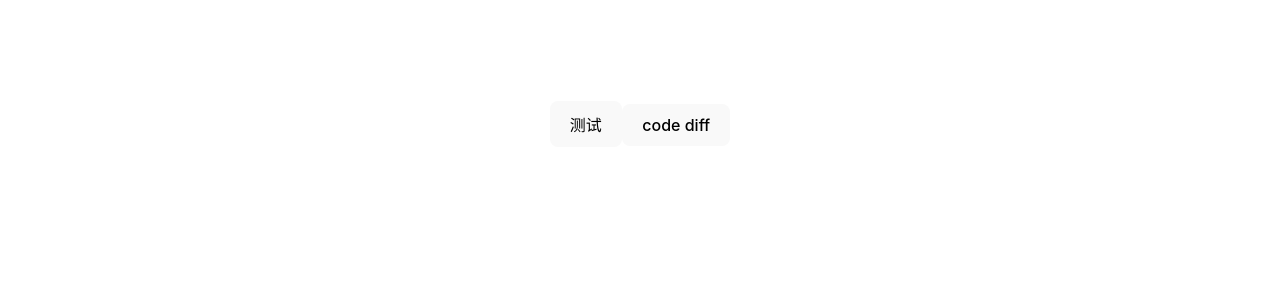
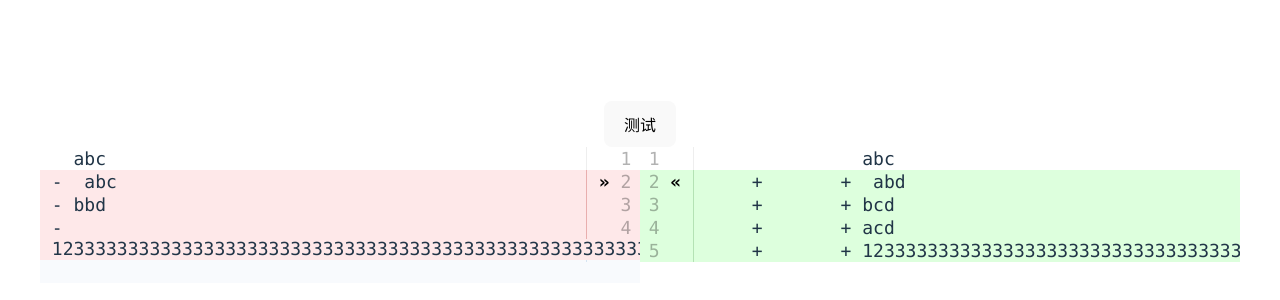
Before and after one commit to feiya1314/vue3-code-diff-merge, a Vue app: page / in a window 1280 px wide. Shown: the part 76-376 px from the top of the page. Built offline with nearby package versions, Linux system fonts and the light colour scheme.

Commit message:
优化对比显示

```diff
--- a/src/App.vue
+++ b/src/App.vue
@@ -1,6 +1,6 @@
 <template>
   <TestComp />
-  <CodeDiffMerge />
+  <CodeDiffMerge :old-string="oldStr" :new-string="newStr"/>
 </template>
 
 <script setup lang="ts">
@@ -10,6 +10,10 @@
 // https://juejin.cn/post/6890545920883032071
 
 import { TestComp, CodeDiffMerge } from './components/index'
+import { ref, reactive, toRefs, defineEmits } from "vue";
+const oldStr = ref("abc \n abc\nbbd\n123333333333333333333333333333333333333333333333333333333333333333333333333333333333333333333333333333333333333");
+const newStr = ref("abc \n abd\nbcd\nacd\n12333333333333333333333333333333333333333333333333333333333333333333333333333333333333333333333333333333333333333333333333333333");
+
 </script>
 
 <style scoped>
--- a/src/components/code-diff-merge/CodeDiffMerge.vue
+++ b/src/components/code-diff-merge/CodeDiffMerge.vue
@@ -1,19 +1,17 @@
 <template>
-  <button @click="doDiffText('abc \n abd\nbcd\nacd\n12333333333333333333333333333333333333333333333333333333333333333333333333333333333333333333333333333333333333333333333333333333')">code diff</button>
-
   <div class="diff">
     <div class="diff-wrapper">
       <div class="diff-content">
-        <div class="diff-page diff-page-left">
+        <div spellcheck="false" class="diff-page diff-page-left">
           <table class="diff-table">
-            <tbody>
+            <tbody contenteditable="true">
               <SideBySideLine v-for="(item, index) in linesPairs" :numTdOffset="numOffset" :groupLines="item.oldLines" :groupSize="item.oldLines.length" position="left" :groupIndex="index" @merge-lines="mergeLines"></SideBySideLine>
             </tbody>
           </table>
         </div>
-        <div class="diff-page diff-page-right">
+        <div spellcheck="false" class="diff-page diff-page-right">
           <table class="diff-table">
-            <tbody>
+            <tbody contenteditable="true">
               <SideBySideLine v-for="(item, index) in linesPairs" :numTdOffset="numOffset" :groupLines="item.newLines" :groupSize="item.newLines.length" position="right" :groupIndex="index" @merge-lines="mergeLines"></SideBySideLine>
             </tbody>
           </table>
@@ -35,8 +33,8 @@ import { TextLine } from './text-line'
 import { ContrastLinesPair } from './contrast-lines-pair'
 import SideBySideLine from './SideBySideLine.vue'
 import hljs from 'highlight.js'
-import { ref, reactive, toRefs, defineEmits } from "vue";
-import { LineStatus } from './line-status-enum'
+import { ref, reactive, toRefs, defineEmits, onMounted } from "vue";
+import { LineStatus } from './line-status-enum';
 
 const props = defineProps({
   pageWidth: {
@@ -56,11 +54,11 @@ const props = defineProps({
   },
   oldString: {
     type: String,
-    required: false
+    required: true
   },
   newString: {
     type: String,
-    required: false
+    required: true
   },
 });
 
@@ -77,24 +75,6 @@ const linesPairs = ref(new Array<ContrastLinesPair>());
 const numOffset = ref(props.pageWidth / 2)
 const widthPx = ref(props.pageWidth + "px")
 const heightPx = ref(props.pageHeight + "px")
-
-// const num = ref(0);
-const doDiffText = (data: string) => {
-  let result: Array<TextLine[]> = getDiff("abc \n abc\nbbd\n123333333333333333333333333333333333333333333333333333333333333333333333333333333333333333333333333333333333333", data);
-  console.log(result);
-
-  let compactResult = compactEmptyLines(result);
-  if (compactResult == null || compactResult.length == 0) {
-    return;
-  }
-  console.log(compactResult);
-  linesPairs.value = compactResult;
-
-  // linesPair.newLines = compactResult[1].newLines;
-  // linesPair.oldLines = compactResult[1].oldLines;
-  // num.value = compactResult[1].newLines.length;
-  // console.log(num.value);
-}
 
 const refreshDiffLines = (oldStr: string, newStr: string) => {
   let result: Array<TextLine[]> = getDiff(oldStr, newStr);
@@ -154,6 +134,11 @@ const mergeLines = (pos: string, index: number) => {
   // console.log("refresh : newStr : " + newStr);
   refreshDiffLines(oldStr, newStr);
 }
+
+// 在组件挂载完成后,初始化开始对比
+onMounted(() => {
+  refreshDiffLines(props.oldString, props.newString);
+})
 </script>
 
 <!-- 上面的script是下面的简化版 -->
@@ -215,6 +200,8 @@ tbody {
   display: table-row-group;
   vertical-align: middle;
   border-color: inherit;
+  border: none;
+  outline: medium;
 }
 
 .diff-content {
@@ -229,7 +216,6 @@ tbody {
   /* overflow-x: auto; */
   overflow-y: hidden;
   width: 50%;
-
 }
 
 /* .diff-page::-webkit-scrollbar {
--- a/src/components/code-diff-merge/SideBySideLine.vue
+++ b/src/components/code-diff-merge/SideBySideLine.vue
@@ -17,7 +17,42 @@
     <!-- -------------------- 右侧 文本列行号 结束------------------------>
 
     <!-- -------------------- 文本列处理 开始------------------------>
-
+    <!-- <td v-if="position == 'right'" class="change-symbol">
+      <div class="line-value-wapper change-symbol-right">
+        <span class="line-prefix line-add" v-if="groupLines[index].status == LineStatus.ADD">&nbsp;+&nbsp;</span>
+        <span class="line-prefix line-del" v-if="groupLines[index].status == LineStatus.REMOVED">&nbsp;-&nbsp;</span>
+        <span class="line-prefix line-empty" v-if="groupLines[index].status == LineStatus.EMPTY">&nbsp;&nbsp;&nbsp;</span>
+        <span class="line-prefix line-normal" v-if="groupLines[index].status == LineStatus.NORMAL">&nbsp;&nbsp;&nbsp;</span>
+      </div>
+    </td> -->
+    <td v-if="groupLines[index].status == LineStatus.ADD && position == 'right'" class="change-symbol line-prefix line-add">
+      <div class="line-value-wapper change-symbol-right">
+        <span class="line-prefix line-add" v-if="groupLines[index].status == LineStatus.ADD">&nbsp;+&nbsp;</span>
+      </div>
+    </td>
+    <td v-if="groupLines[index].status == LineStatus.REMOVED && position == 'right'" class="change-symbol line-prefix line-del">
+      <div class="line-value-wapper change-symbol-right">
+        <span class="line-prefix line-del">&nbsp;-&nbsp;</span>
+      </div>
+    </td>
+    <td v-if="groupLines[index].status == LineStatus.EMPTY && position == 'right'" class="change-symbol line-prefix line-empty">
+      <div class="line-value-wapper change-symbol-right">
+        <span class="line-prefix line-empty">&nbsp;&nbsp;&nbsp;</span>
+      </div>
+    </td>
+    <td v-if="groupLines[index].status == LineStatus.NORMAL && position == 'right'" class="change-symbol line-prefix line-normal">
+      <div class="line-value-wapper change-symbol-right">
+        <span class="line-prefix line-normal">&nbsp;&nbsp;&nbsp;</span>
+      </div>
+    </td>
+    <!-- <td v-if="position == 'left'" class="change-symbol">
+      <div class="line-value-wapper change-symbol-left">
+        <span class="line-prefix line-add" v-if="groupLines[index].status == LineStatus.ADD">&nbsp;+&nbsp;</span>
+        <span class="line-prefix line-del" v-if="groupLines[index].status == LineStatus.REMOVED">&nbsp;-&nbsp;</span>
+        <span class="line-prefix line-empty" v-if="groupLines[index].status == LineStatus.EMPTY">&nbsp;&nbsp;&nbsp;</span>
+        <span class="line-prefix line-normal" v-if="groupLines[index].status == LineStatus.NORMAL">&nbsp;&nbsp;&nbsp;</span>
+      </div>
+    </td> -->
     <td v-if="groupLines[index].status == LineStatus.REMOVED" class="line-value line-del">
       <div class="line-value-wapper">
         <span v-if="position == 'right'" class="line-prefix">&nbsp;&nbsp;&nbsp;&nbsp;&nbsp;&nbsp;</span>
@@ -80,7 +115,6 @@ import { ContrastLinesPair } from './contrast-lines-pair'
 import { ref, reactive, toRefs, computed, defineEmits } from "vue";
 import { LineStatus } from './line-status-enum'
 // 定义外部参数，其他组件使用该组件时可以传的参数
-
 
 // https://cn.vuejs.org/guide/typescript/composition-api.html#typing-component-props
 const props = defineProps({
@@ -154,6 +188,21 @@ export default defineComponent({
   width: calc(100%-3em);
 }
 
+.read-only {
+  pointer-events: none;
+}
+
+.change-symbol-right {
+  margin-left: 100px;
+}
+
+/* span::before{
+
+} */
+.line-value-span {
+  cursor: text;
+}
+
 .line-value-wapper {
   width: 100%;
 }
@@ -179,7 +228,6 @@ export default defineComponent({
   /* height: 20px; */
   position: absolute;
 }
-
 
 .line-num-right {
   /* padding-right: 0.5em; */
```
